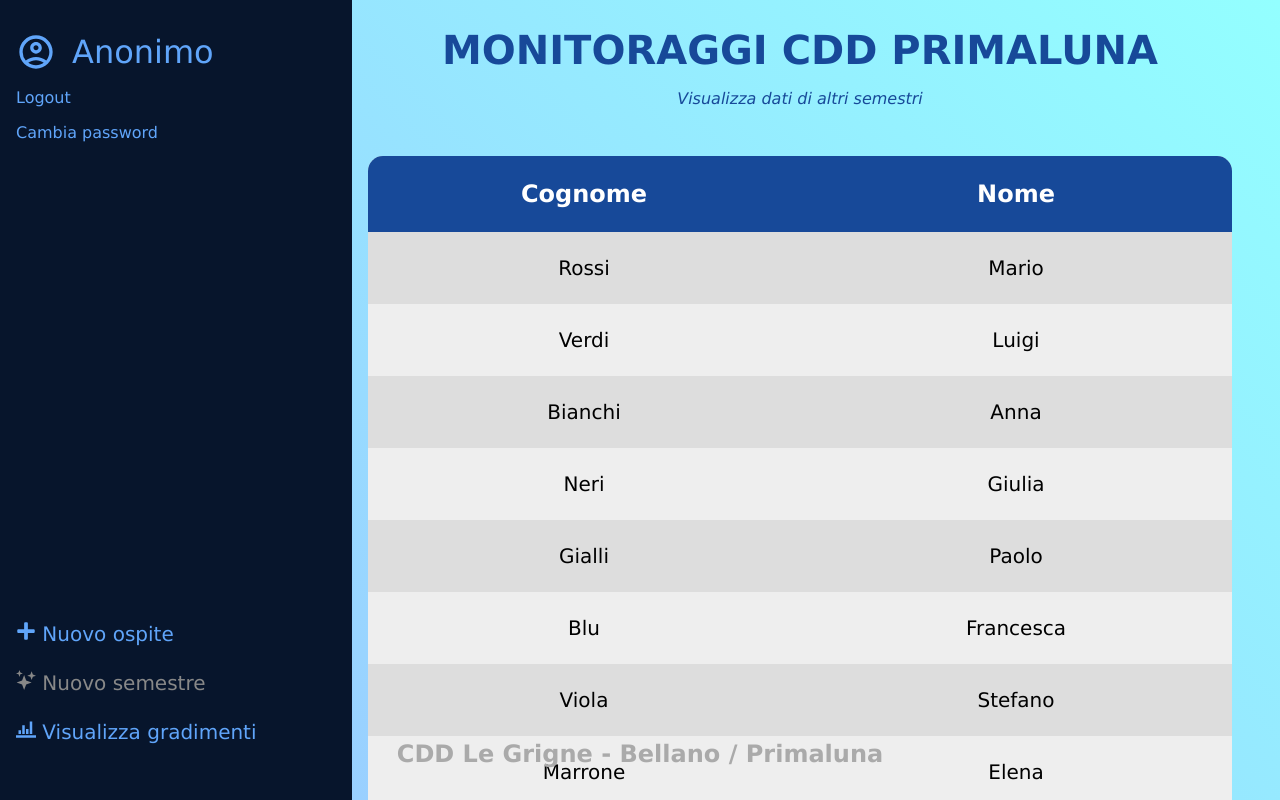
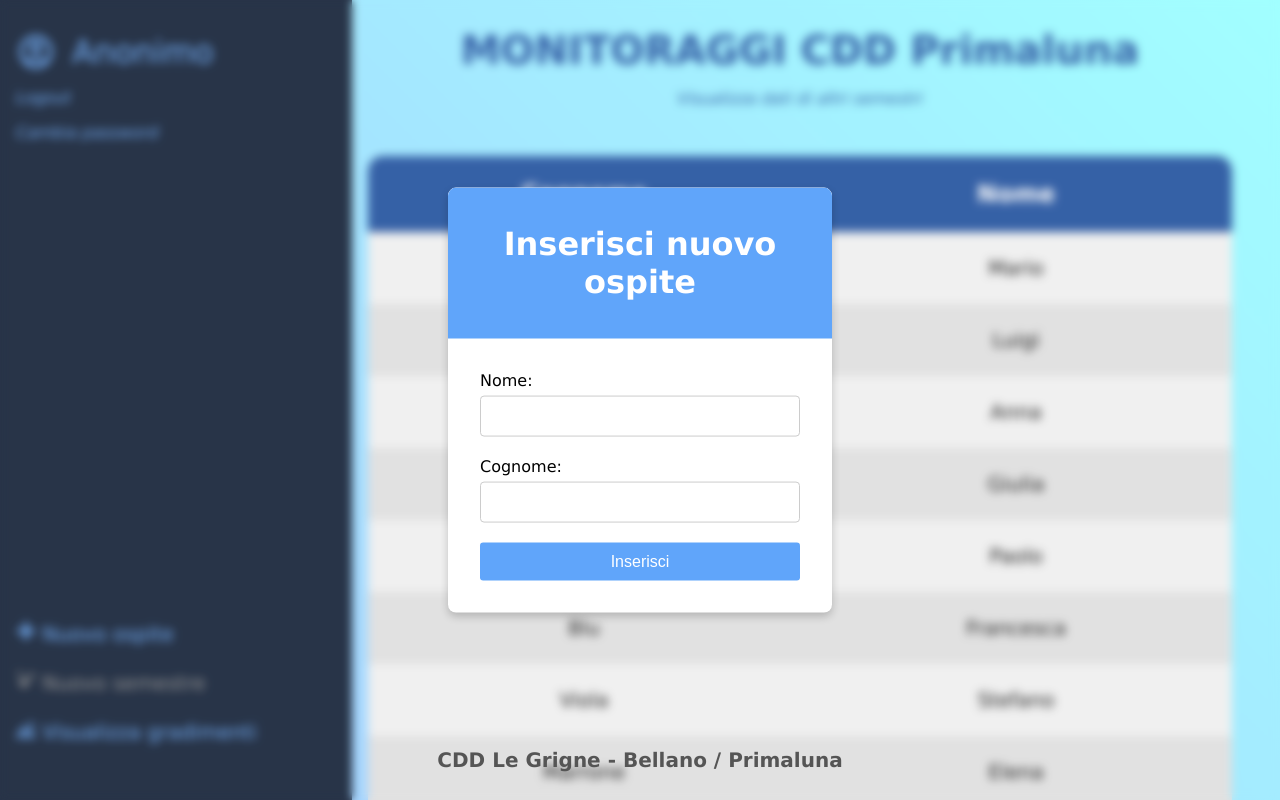
Before and after one commit to pontig/cdd_legrigne, a React (Create React App) app in the folder frontend/: page /#/ in a window 1280 px wide. Both pictures are taken after a click on the element "Nuovo ospite". Shown: the top 800 px of the page. Built offline with nearby package versions, Linux system fonts and the light colour scheme.

Commit message:
good steps on home visualization

```diff
--- a/frontend/src/App.css
+++ b/frontend/src/App.css
@@ -14,6 +14,16 @@ body {
   margin: 0;
 }
 
+.screen {
+  position: fixed;
+  top: 0;
+  bottom: 0;
+  left: 0;
+  right: 0;
+  background-color: #ffffff22;
+  backdrop-filter: blur(5px);
+}
+
 .main-container {
   display: grid;
   grid-template-columns: 20rem auto;
@@ -23,10 +33,10 @@ body {
 }
 
 .watermark {
-  color: #aaa;
+  color: #555;
   position: fixed;
   bottom: .5rem;
-  font-size: 1.5rem;
+  font-size: 1.25rem;
   font-weight: bold;
   text-align: center;
   width: 100%;
@@ -40,6 +50,7 @@ body {
   background-color: #07152c;
   color: white;
   padding: 1rem;
+  min-height: 100vh;
 }
 
 .left-bar>div {
@@ -85,6 +96,7 @@ body {
   font-size: 1rem;
   /* text-align: center; */
   cursor: pointer;
+  font-style: italic;
 }
 
 .header h1 {
@@ -124,15 +136,15 @@ th:last-child {
   border-radius: 0 15px 0 0;
 }
 
-tr:nth-child(even) {
+tr:nth-child(odd) {
   background-color: #eee;
 }
 
-tr:nth-child(odd), tr:nth-child(even):hover {
+tr:nth-child(even), tr:nth-child(odd):hover {
   background-color: #ddd;
 }
 
-tr:nth-child(odd):hover {
+tr:nth-child(even):hover {
   background-color: #ccc;
 }
 
--- a/frontend/src/App.tsx
+++ b/frontend/src/App.tsx
@@ -4,17 +4,20 @@ import MainPage from "./pages/Home";
 import { UserProvider } from "./contexts/UserContext";
 
 import "./App.css";
+import { PlaceProvider } from "./contexts/PlaceContext";
 
 const App: React.FC = () => {
   return (
     <>
       <UserProvider>
+        <PlaceProvider>
           <Router>
             <Routes>
               <Route path="/" element={<MainPage />} />
             </Routes>
           </Router>
           <p className="watermark">CDD Le Grigne - Bellano / Primaluna</p>
+        </PlaceProvider>
       </UserProvider>
     </>
   );
--- /dev/null
+++ b/frontend/src/components/GenericForm.tsx
@@ -0,0 +1,29 @@
+import React from "react";
+
+import "../styles/form.css";
+
+interface FormPageProps {
+  title: string;
+  children: React.ReactNode;
+  closeForm: () => void;
+}
+
+const GenericForm: React.FC<FormPageProps> = ({
+  title,
+  children,
+  closeForm,
+}) => {
+  return (
+    <>
+      <div className="screen" onClick={() => closeForm()}></div>
+      <div className="form-page">
+        <div className="form-title-container">
+          <h1>{title}</h1>
+        </div>
+        <div className="form-content">{children}</div>
+      </div>
+    </>
+  );
+};
+
+export default GenericForm;
--- /dev/null
+++ b/frontend/src/components/HomeButtons.tsx
@@ -0,0 +1,38 @@
+import React from "react";
+import { useNavigate } from "react-router-dom";
+
+interface ButtonConfig {
+  title: string;
+  location: string;
+}
+
+interface HomeButtonsProps {
+  buttons: ButtonConfig[];
+  name: string;
+  surname: string;
+}
+
+const HomeButtons: React.FC<HomeButtonsProps> = ({
+  buttons,
+  name,
+  surname,
+}) => {
+  const navigate = useNavigate();
+
+  return (
+    <div className="home-buttons-container">
+      <h2>
+        {name} {surname}
+      </h2>
+      <div className="home-buttons">
+        {buttons.map((btn, idx) => (
+          <button key={idx} onClick={() => navigate(btn.location)}>
+            {btn.title}
+          </button>
+        ))}
+      </div>
+    </div>
+  );
+};
+
+export default HomeButtons;
--- /dev/null
+++ b/frontend/src/components/forms/NewGuest.tsx
@@ -0,0 +1,19 @@
+import React from "react";
+
+const NewGuestForm: React.FC = () => {
+  return (
+    <form method="POST">
+      <label>
+        Nome:
+        <input type="text" name="name" />
+      </label>
+      <label>
+        Cognome:
+        <input type="text" name="surname" />
+      </label>
+      <button type="submit">Inserisci</button>
+    </form>
+  );
+};
+
+export default NewGuestForm;
--- /dev/null
+++ b/frontend/src/contexts/PlaceContext.tsx
@@ -0,0 +1,30 @@
+import React, { createContext, useContext, useState, ReactNode } from "react";
+
+interface PlaceContextType {
+  place: string;
+  setPlace: (place: string) => void;
+}
+
+const PlaceContext = createContext<PlaceContextType | undefined>(undefined);
+
+interface PlaceProviderProps {
+  children: ReactNode;
+}
+
+export const PlaceProvider: React.FC<PlaceProviderProps> = ({ children }) => {
+  const [place, setPlace] = useState<string>("");
+
+  return (
+    <PlaceContext.Provider value={{ place, setPlace }}>
+      {children}
+    </PlaceContext.Provider>
+  );
+};
+
+export const usePlace = () => {
+  const context = useContext(PlaceContext);
+  if (context === undefined) {
+    throw new Error("usePlace must be used within a PlaceProvider");
+  }
+  return context;
+};
--- a/frontend/src/pages/Home.tsx
+++ b/frontend/src/pages/Home.tsx
@@ -1,11 +1,15 @@
-import React from "react";
+import React, { useEffect } from "react";
 import LeftBar from "../components/LeftBar";
 import { FaPlus } from "react-icons/fa";
 import { IoSparklesSharp } from "react-icons/io5";
 import { ImStatsBars } from "react-icons/im";
 
-import "../styles/home.css"
+import "../styles/home.css";
 import { useUser } from "../contexts/UserContext";
+import { usePlace } from "../contexts/PlaceContext";
+import HomeButtons from "../components/HomeButtons";
+import GenericForm from "../components/GenericForm";
+import NewGuestForm from "../components/forms/NewGuest";
 
 interface Person {
   id: number;
@@ -23,13 +27,54 @@ const MainPage: React.FC = () => {
 
   // Navigation and state
   const { user, setUser } = useUser();
+  const { place, setPlace } = usePlace();
   const [persons, setPersons] = React.useState<Person[]>([]);
+  const [selectedGuest, setSelectedGuest] = React.useState<Person | null>(null);
+  const [formIsShown, setFormIsShown] = React.useState(false);
 
   // Effects
+  useEffect(() => {
+    setPlace("Primaluna");
+  }, []);
 
-  // Functions
+  useEffect(() => {
+    const handleEsc = (event: KeyboardEvent) => {
+      if (event.key === "Escape") {
+        setSelectedGuest(null);
+        setFormIsShown(false);
+      }
+    };
+    window.addEventListener("keydown", handleEsc);
+    return () => {
+      window.removeEventListener("keydown", handleEsc);
+    };
+  }, []);
+
+  // Functions and other
+  const buttons = [
+    { title: "Diario", location: "/diario" },
+    {
+      title: "Partecipazione attività",
+      location: "/partecipazione",
+    },
+    { title: "Comportamenti problema", location: "/comportamenti" },
+    { title: "Bagno", location: "/bagno" },
+    { title: "Doccia", location: "/doccia" },
+    { title: "Idratazione", location: "/idratazione" },
+    { title: "Crisi epilettiche", location: "/crisi" },
+    { title: "Attività mirate", location: "/attivita-mirate" },
+  ];
+
+  const filteredButtons =
+    place === "Bellano" ? buttons.slice(0, 3) : buttons;
+
   const handleRowClick = (person: Person) => {
     console.log(`Selected person: ${person.name} ${person.surname}`);
+    setSelectedGuest({
+      id: person.id,
+      name: person.name,
+      surname: person.surname,
+    });
   };
 
   // Return
@@ -64,14 +109,27 @@ const MainPage: React.FC = () => {
     <div className="main-container">
       <LeftBar
         entries={[
-            {title: "Nuovo ospite", action: () => console.log("Inserisci nuovo"), icon: <FaPlus />},
-            {title: "Nuovo semestre", action: () => console.log("Cambio semestre"), icon: <IoSparklesSharp />, disabled: true},
-            {title: "Visualizza gradimenti", action: () => console.log("Visualizza gradimenti"), icon: <ImStatsBars />},
+          {
+            title: "Nuovo ospite",
+            action: () => setFormIsShown(true),
+            icon: <FaPlus />,
+          },
+          {
+            title: "Nuovo semestre",
+            action: () => console.log("Cambio semestre"),
+            icon: <IoSparklesSharp />,
+            disabled: true,
+          },
+          {
+            title: "Visualizza gradimenti",
+            action: () => console.log("Visualizza gradimenti"),
+            icon: <ImStatsBars />,
+          },
         ]}
       />
       <div>
         <div className="header">
-        <h1>MONITORAGGI CDD PRIMALUNA</h1>
+          <h1>MONITORAGGI CDD {place}</h1>
 
           <p>
             <i className="subtitle">Visualizza dati di altri semestri</i>
@@ -87,7 +145,11 @@ const MainPage: React.FC = () => {
           <tbody>
             {persons.length > 0 ? (
               persons.map((person, idx) => (
-              <tr key={idx} onClick={() => handleRowClick(person)} style={{ cursor: 'pointer' }}>
+                <tr
+                  key={idx}
+                  onClick={() => handleRowClick(person)}
+                  style={{ cursor: "pointer" }}
+                >
                   <td>{person.surname}</td>
                   <td>{person.name}</td>
                 </tr>
@@ -99,6 +161,27 @@ const MainPage: React.FC = () => {
             )}
           </tbody>
         </table>
+        {selectedGuest && (
+          <>
+            <div
+              className="screen"
+              onClick={() => setSelectedGuest(null)}
+            ></div>
+            <HomeButtons
+              name={selectedGuest.name}
+              surname={selectedGuest.surname}
+              buttons={filteredButtons}
+            />
+          </>
+        )}
+        {formIsShown && (
+          <GenericForm
+            title="Inserisci nuovo ospite"
+            closeForm={() => setFormIsShown(false)}
+          >
+            <NewGuestForm />
+          </GenericForm>
+        )}
       </div>
     </div>
   );
--- a/frontend/src/pages/Template.tsx
+++ b/frontend/src/pages/Template.tsx
@@ -12,7 +12,7 @@ const Template: React.FC = () => {
 
   // Effects
 
-  // Functions
+  // Functions and other
 
   // Return
 
--- /dev/null
+++ b/frontend/src/styles/form.css
@@ -0,0 +1,68 @@
+.form-page {
+    position: fixed;
+    top: 50%;
+    left: 50%;
+    transform: translate(-50%, -50%);
+    background: white;
+    border-radius: 8px;
+    box-shadow: 0 4px 8px rgba(0, 0, 0, 0.2);
+    max-height: 90vh;
+    overflow-y: auto;
+    padding: 0;
+    width: 30vw;
+}
+
+.form-title-container {
+    background-color: #60A5FA;
+    color: white;
+    padding: 1rem;
+    border-radius: 8px 8px 0 0;
+    text-align: center;
+    margin: 0;
+}
+
+.form-content {
+    padding: 2rem;
+}
+
+form {
+    display: flex;
+    flex-direction: column;
+    /* max-width: 320px;
+    margin: 32px auto;
+    padding: 24px;
+    border: 1px solid #ddd;
+    border-radius: 8px;
+    background: #fafafa; */
+}
+
+label {
+    margin-bottom: 1.25rem;
+    font-weight: 500;
+    display: flex;
+    flex-direction: column;
+}
+
+input[type="text"],
+input[type="email"] {
+    margin-top: 0.375rem;
+    padding: 0.5rem;
+    border: 0.0625rem solid #ccc;
+    border-radius: 0.25rem;
+    font-size: 1.25rem;
+}
+
+button[type="submit"] {
+    padding: 0.625rem 1.25rem;
+    background: #60A5FA;
+    color: #fff;
+    border: none;
+    border-radius: 0.2rem;
+    font-size: 1rem;
+    cursor: pointer;
+    transition: background 0.2s;
+}
+
+button[type="submit"]:hover {
+    background: #1565c0;
+}
--- a/frontend/src/styles/home.css
+++ b/frontend/src/styles/home.css
@@ -1,4 +1,3 @@
-
 .home-table {
   text-align: center;
   table-layout: fixed;
@@ -12,3 +11,40 @@
 .home-table td {
   cursor: pointer;
 }
+
+.home-buttons-container {
+  background-color: #fff;
+  position: fixed;
+  top: 50%;
+  left: 50%;
+  transform: translate(-50%, -50%);
+  max-width: 60vw;
+  border-radius: 1rem;
+}
+
+.home-buttons-container h2 {
+  text-align: center;
+  color: var(--main-blue);
+  font-size: 2rem;
+  margin-bottom: 1rem;
+}
+
+.home-buttons {
+display: flex;
+flex-wrap: wrap;
+align-items: center;
+justify-content: center;}
+
+.home-buttons button {
+  font-size: 1.5rem;
+  padding: 3rem;
+  margin: 2rem;
+  border-radius: .5rem;
+  border: none;
+  background-color: #92fdffaf;
+}
+
+.home-buttons button:hover {
+  cursor: pointer;
+  background-color: #92feff;
+}
```
Lines whose indentation alone changed are shown as unchanged.
